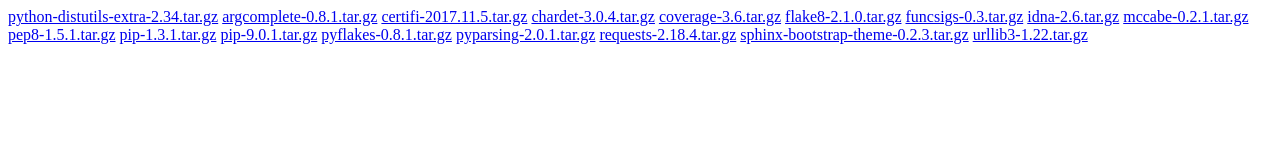
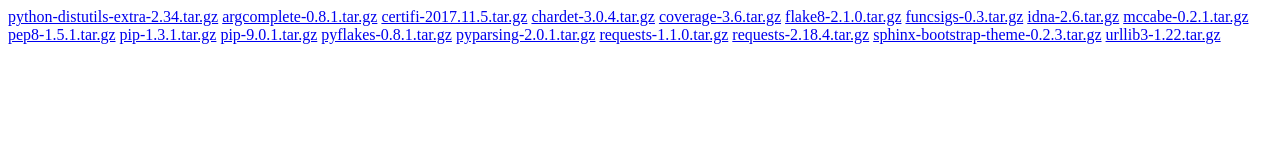
Before and after one commit to plars/external-tarballs, a plain HTML site: page index.html in a window 1280 px wide. Drawn offline with Linux system fonts and the light colour scheme.

Commit message:
add requests 1.1 back

```diff
--- a/index.html
+++ b/index.html
@@ -12,6 +12,7 @@
 <a href="./pypi/pip-9.0.1.tar.gz">pip-9.0.1.tar.gz</a>
 <a href="./pypi/pyflakes-0.8.1.tar.gz">pyflakes-0.8.1.tar.gz</a>
 <a href="./pypi/pyparsing-2.0.1.tar.gz">pyparsing-2.0.1.tar.gz</a>
+<a href="./pypi/requests-1.1.0.tar.gz">requests-1.1.0.tar.gz</a>
 <a href="./pypi/requests-2.18.4.tar.gz">requests-2.18.4.tar.gz</a>
 <a href="./pypi/sphinx-bootstrap-theme-0.2.3.tar.gz">sphinx-bootstrap-theme-0.2.3.tar.gz</a>
 <a href="./pypi/urllib3-1.22.tar.gz">urllib3-1.22.tar.gz</a>
```
Also changed, not shown: 1 other file.
